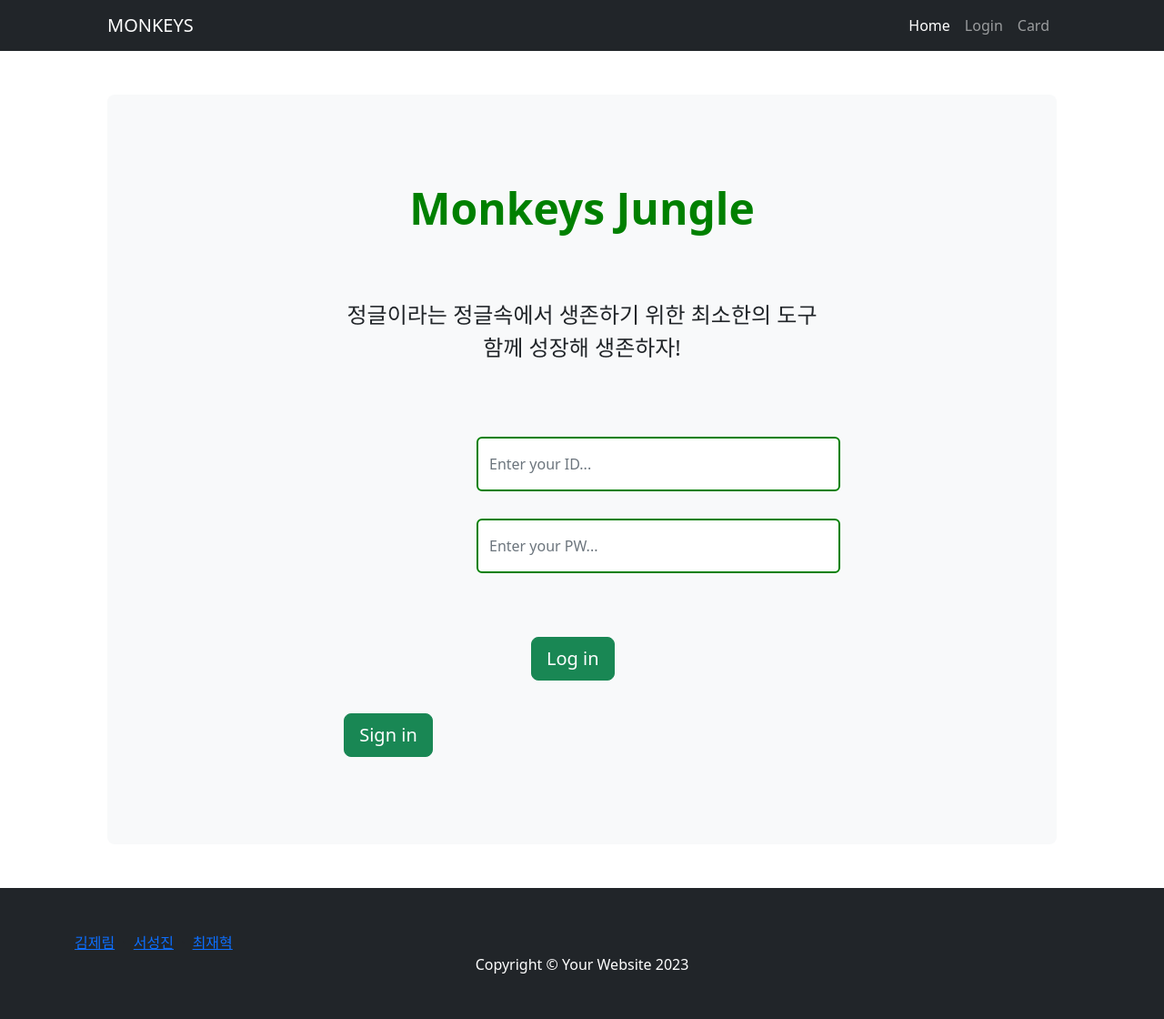
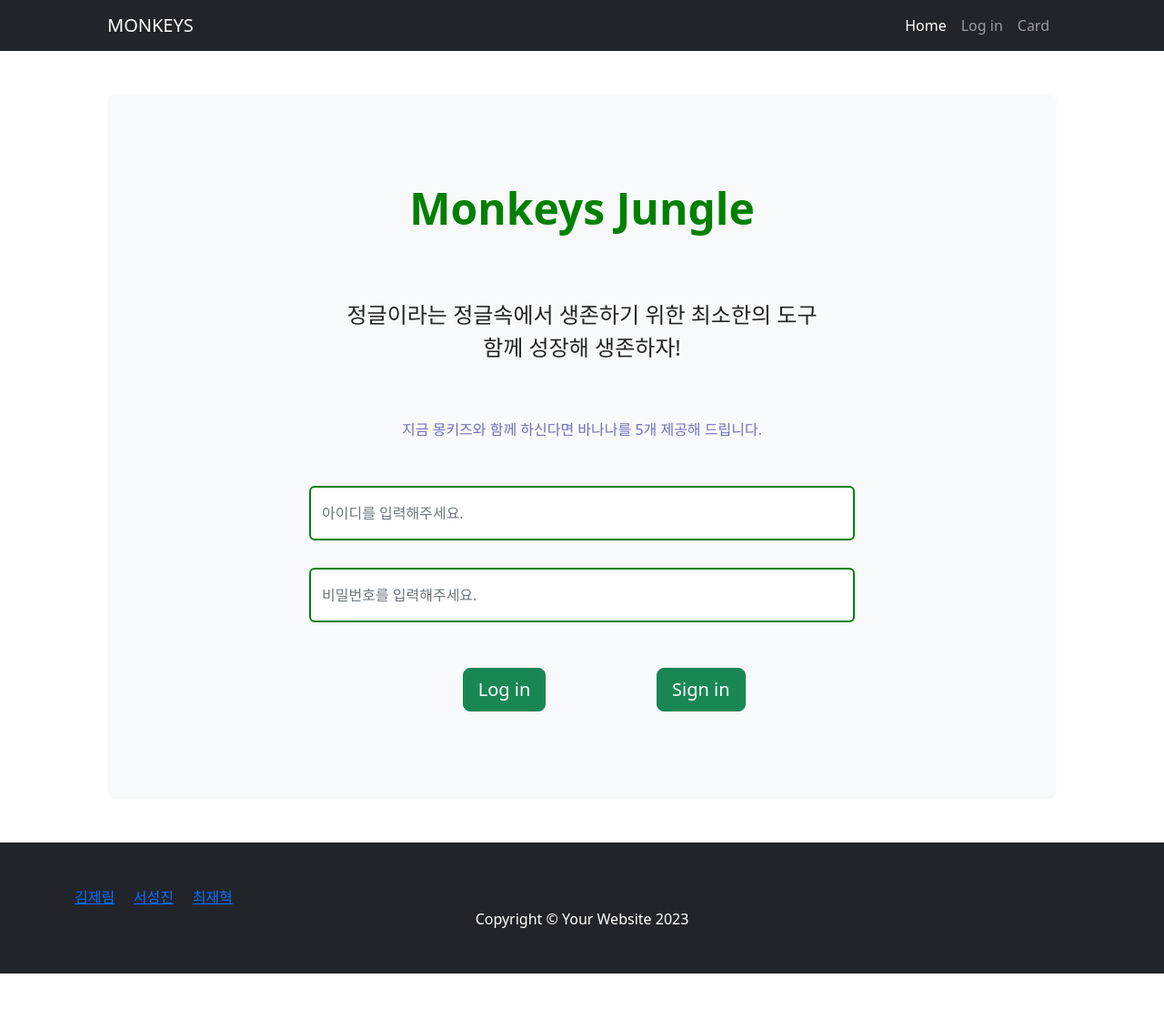
Before and after one commit to jerry-1211/monkeys_jungle, a Flask app: page /login in a window 1280 px wide. Shown: the whole page at 91% size. After the commit the page ends 1070 px from the top, so only its background shows below. Run offline with Flask 3, Linux system fonts and the light colour scheme; some libraries are stand-ins or nearby versions.

Commit message:
css,jwt,etc....
login,signin,index css 완.
card,chat.html 토큰으로 로그인 권한 부여 완.

```diff
--- a/app.py
+++ b/app.py
@@ -175,7 +175,9 @@ def serialize_message(message):
 def card():
 
     #  jwt 조건문
-    return render_template("card.html")
+    token = request.cookies.get('token')
+    user_data = verify_token(token) if token else None
+    return render_template("card.html", logged_in=bool(user_data))
 
 @app.route("/submit-card",methods=["POST"])
 def submitCard():
@@ -245,7 +247,6 @@ pid_post = None
 def save_data():
     global pid_post
     pid_post = request.json.get('data')
-    print("왜 안되는거냐고 ")
     print(pid_post)
     return '', 204
 
@@ -257,7 +258,9 @@ def get_data():
 # ------------------------------------------------------
 @app.route('/chat')
 def chat():
-    return render_template("chat.html")
+    token = request.cookies.get('token')
+    user_data = verify_token(token) if token else None
+    return render_template("chat.html", logged_in=bool(user_data))
 
 
 
--- a/templates/base.html
+++ b/templates/base.html
@@ -31,9 +31,9 @@
                 <ul class="navbar-nav ms-auto mb-2 mb-lg-0">
                     <li class="nav-item"><a class="nav-link active" aria-current="page" href="{{ url_for('index') }}">Home</a></li>
                     {% if logged_in %}
-                        <li class="nav-item"><a class="nav-link" href="{{ url_for('logout') }}">Logout</a></li>
+                        <li class="nav-item"><a class="nav-link" href="{{ url_for('logout') }}">Log out</a></li>
                     {% else %}
-                        <li class="nav-item"><a class="nav-link" href="{{ url_for('login') }}">Login</a></li>
+                        <li class="nav-item"><a class="nav-link" href="{{ url_for('login') }}">Log in</a></li>
                     {% endif %}
                     <li class="nav-item"><a class="nav-link" href="{{ url_for('card') }}">Card</a></li>
                 </ul>
--- a/templates/card.html
+++ b/templates/card.html
@@ -113,9 +113,9 @@
                 <ul class="navbar-nav ms-auto mb-2 mb-lg-0">
                     <li class="nav-item"><a class="nav-link active" aria-current="page" href="{{ url_for('index') }}">Home</a></li>
                     {% if logged_in %}
-                        <li class="nav-item"><a class="nav-link" href="{{ url_for('logout') }}">Logout</a></li>
+                        <li class="nav-item"><a class="nav-link" href="{{ url_for('logout') }}">Log out</a></li>
                     {% else %}
-                        <li class="nav-item"><a class="nav-link" href="{{ url_for('login') }}">Login</a></li>
+                        <li class="nav-item"><a class="nav-link" href="{{ url_for('login') }}">Log in</a></li>
                     {% endif %}
                     <li class="nav-item"><a class="nav-link" href="{{ url_for('card') }}">Card</a></li>
                 </ul>
--- a/templates/chat.html
+++ b/templates/chat.html
@@ -30,9 +30,9 @@
                 <ul class="navbar-nav ms-auto mb-2 mb-lg-0">
                     <li class="nav-item"><a class="nav-link active" aria-current="page" href="{{ url_for('index') }}">Home</a></li>
                     {% if logged_in %}
-                        <li class="nav-item"><a class="nav-link" href="{{ url_for('logout') }}">Logout</a></li>
+                        <li class="nav-item"><a class="nav-link" href="{{ url_for('logout') }}">Log out</a></li>
                     {% else %}
-                        <li class="nav-item"><a class="nav-link" href="{{ url_for('login') }}">Login</a></li>
+                        <li class="nav-item"><a class="nav-link" href="{{ url_for('login') }}">Log in</a></li>
                     {% endif %}
                     <li class="nav-item"><a class="nav-link" href="{{ url_for('card') }}">Card</a></li>
                 </ul>
--- a/templates/login.html
+++ b/templates/login.html
@@ -5,28 +5,30 @@
     .subTitle {
         margin-top: 70px;
     }
+    .ad {
+        margin-top: 60px;
+        color: darkblue;
+        opacity: 0.55;
+    }
     #login_id {
-        width: 400px;
+        width: 600px;
         height: 60px;
-        margin-bottom: 30px;
-        margin-top: 80px;
         border: 2px solid green;
-        margin-left: 310px;
+        margin: 50px auto 0px;
     }
     #login_pwd {
-        width: 400px;
+        width: 600px;
         height: 60px;
         border: 2px solid green;
-        margin-left: 310px;
-        margin-bottom: 50px;
+        margin: 30px auto 0px;
     }
-    .loginBtn {
-        margin-top: 20px;
+    .btnBox {
+        display: flex;
+        justify-content: center;
+        margin-left: 170px;
+        margin-top: 50px;
     }
-    .loginPageBtn {
-        display: flex;
-        margin-left: 370px;
-    }
+
 </style>
 
 
@@ -48,23 +50,22 @@
                         <h1 class="mainTitle display-5 fw-bold">Monkeys Jungle</h1>
                         <p class="subTitle fs-4">정글이라는 정글속에서 생존하기 위한 최소한의 도구
                             <br>함께 성장해 생존하자!</p>
+                        <p class="ad">지금 몽키즈와 함께 하신다면 바나나를 5개 제공해 드립니다.</p>
 
-
-                            <form action="{{url_for('login_done')}}" method="POST">
-                                <input class="form-control" name="login_id" id="login_id" type="text"
-                                    placeholder="Enter your ID..." data-sb-validations="required" />
-                                <input class="form-control" name="login_pwd" id="login_pwd" type="password"
-                                    placeholder="Enter your PW..." data-sb-validations="required" />
-
-                                <div class="loginPageBtn">
+                        <form action="{{url_for('login_done')}}" method="POST">
+                            <input class="form-control" name="login_id" id="login_id" type="text"
+                                placeholder="아이디를 입력해주세요." data-sb-validations="required" />
+                            <input class="form-control" name="login_pwd" id="login_pwd" type="password"
+                                placeholder="비밀번호를 입력해주세요." data-sb-validations="required" />
+                            <div class="btnBox">
+                                <div id="loginBtn" class="loginPageBtn">
                                     <button type="submit" class="signin btn loginBtn btn btn-success btn-lg">Log in</button>
                                 </div>
-                            </form>
-
-                        <div class="col-lg-6 sigin-wd">
-                            <a href="{{ url_for('signin') }}" class="signin btn loginBtn btn btn-success btn-lg">Sign in</a>
-                        </div>
-
+                                <div id="signinBtn" class="col-lg-6 sigin-wd">
+                                    <a href="{{ url_for('signin') }}" class="signin btn loginBtn btn btn-success btn-lg">Sign in</a>
+                                </div>
+                            </div>
+                        </form>
                     </div>
                 </div>
             </div>
```
Also changed, not shown: static/css/join.css (+13 -5 lines), templates/signin.html (+14 -9 lines).
